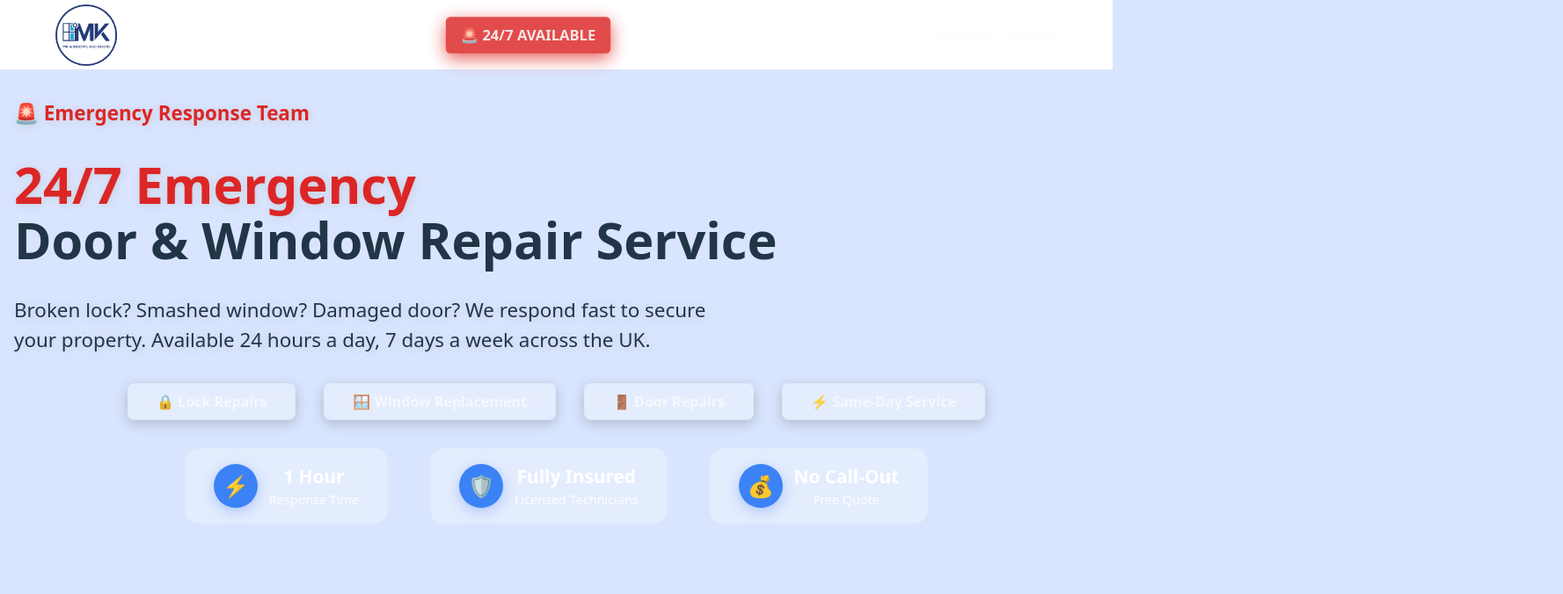
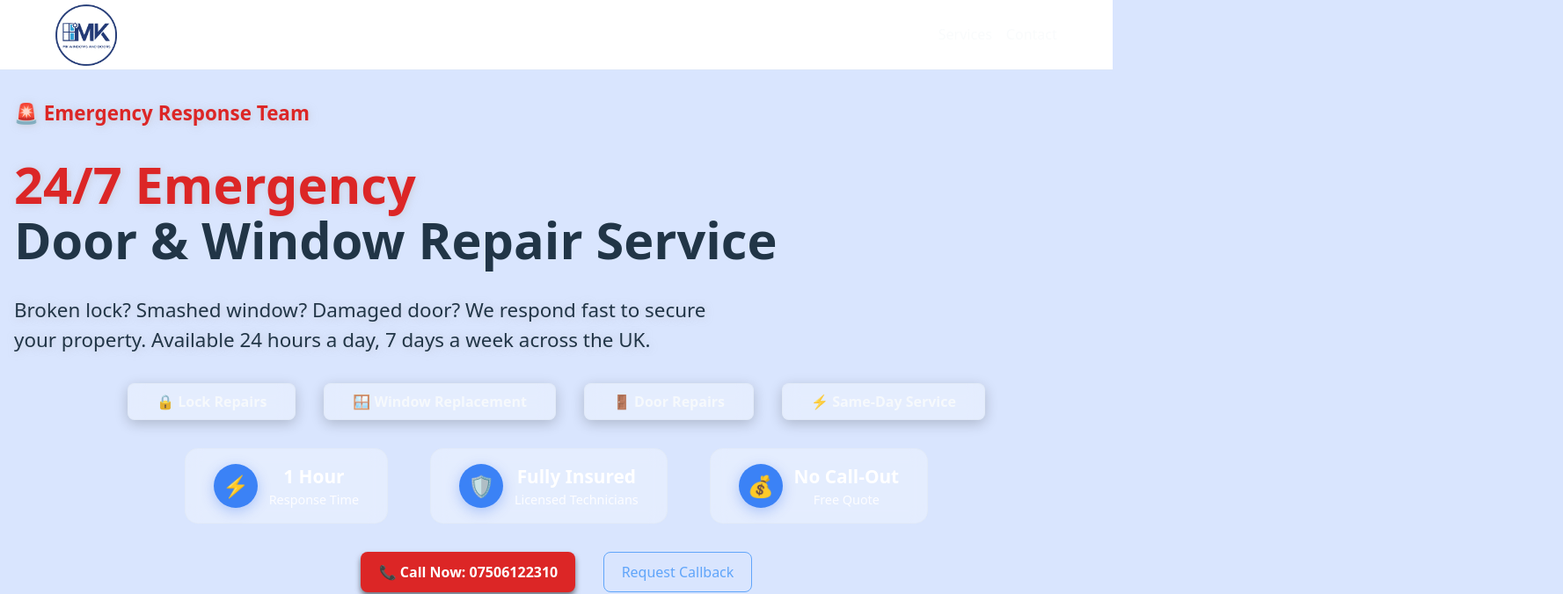
Before and after one commit to MarekKabala1/windowsTradeWebPage, a React (Vite) app: page / in a window 1280 px wide. Shown: the top 676 px of the page at 88% size, 1777 px wide, since content can reach past the window. Built offline with nearby package versions, Linux system fonts and the light colour scheme.

Commit message:
feat(Emergency): remove badge

```diff
--- a/src/components/Emergency.tsx
+++ b/src/components/Emergency.tsx
@@ -7,7 +7,7 @@ export default function Emergency() {
         <div className="logo">
           <img src={mkLogo} alt="Logo" />
         </div>
-        <div className="emergency-badge">🚨 24/7 AVAILABLE</div>
+        {/* <div className="emergency-badge">🚨 24/7 AVAILABLE</div> */}
         <ul className="nav-links">
           <li>
             <a href="#services">Services</a>
@@ -66,6 +66,15 @@ export default function Emergency() {
           </div>
         </div>
       </div>
+
+      <div className="hero-buttons">
+        <a href="tel:+441234567890" className="btn btn-emergency">
+          📞 Call Now: 07506122310
+        </a>
+        <a href="#quote" className="btn btn-secondary">
+          Request Callback
+        </a>
+      </div>
     </section>
   );
 }
```
